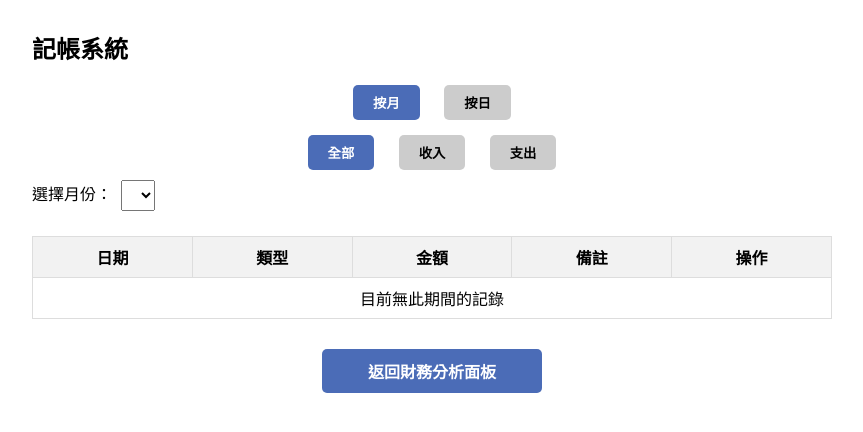
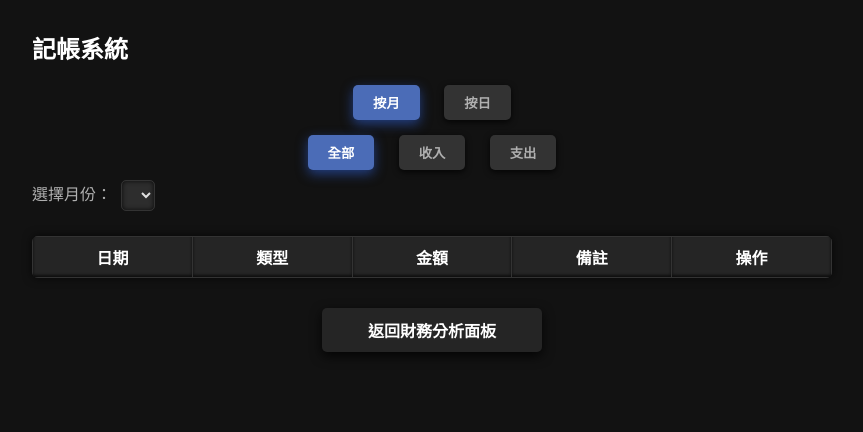
Before and after one commit to lizihong090/mn, a plain HTML site: page material.html in a window 1280 px wide. Both pictures are taken after a click on the button "按月". Shown: the whole page, without its empty margins (208-1071 px from the left). Drawn offline with Linux system fonts and the light colour scheme; no server answers.

Commit message:
Update material.html

```diff
--- a/material.html
+++ b/material.html
@@ -2,98 +2,163 @@
 <html lang="zh-TW">
 <head>
   <meta charset="UTF-8" />
-  <title>記帳系統</title>
+  <title>記帳系統 - 深色主題</title>
   <script src="https://www.gstatic.com/firebasejs/10.12.0/firebase-app-compat.js"></script>
   <script src="https://www.gstatic.com/firebasejs/10.12.0/firebase-firestore-compat.js"></script>
   <style>
-    body { font-family: sans-serif; max-width: 800px; margin: 30px auto; }
-    table { width: 100%; border-collapse: collapse; margin-top: 20px; }
-    th, td { border: 1px solid #ddd; padding: 8px; text-align: center; }
-    th { background-color: #f2f2f2; }
-    select, input, button { margin: 5px; padding: 6px; }
+    /* 主背景 */
+    body {
+      font-family: sans-serif;
+      max-width: 800px;
+      margin: 30px auto;
+      background-color: #121212;
+      color: #e0e0e0;
+    }
+
+    /* 表格 */
+    table {
+      width: 100%;
+      border-collapse: collapse;
+      margin-top: 20px;
+      background-color: #1e1e1e;
+      box-shadow: 0 0 10px #000000aa;
+      border-radius: 6px;
+      overflow: hidden;
+    }
+
+    th, td {
+      border: 1px solid #333;
+      padding: 8px;
+      text-align: center;
+      color: #e0e0e0;
+    }
+
+    th {
+      background-color: #252525;
+      color: #ffffff;
+      font-weight: bold;
+      box-shadow: inset 0 -2px 3px #000000aa;
+    }
+
+    /* 按鈕 */
+    button {
+      margin: 5px;
+      padding: 6px 12px;
+      background-color: #252525;
+      color: #e0e0e0;
+      border: 1px solid #333;
+      border-radius: 5px;
+      cursor: pointer;
+      box-shadow: 0 2px 6px #000000cc;
+      transition: background-color 0.3s, box-shadow 0.3s;
+    }
+    button:hover {
+      background-color: #3a3a3a;
+      box-shadow: 0 4px 12px #000000ee;
+    }
+
+    /* 選取框和輸入框 */
+    select, input[type="date"], input[type="number"], input[type="text"] {
+      margin: 5px;
+      padding: 6px;
+      background-color: #2d2d2d;
+      color: #e0e0e0;
+      border: 1px solid #333;
+      border-radius: 5px;
+      box-shadow: inset 0 0 5px #000000cc;
+    }
+
+    select:focus, input:focus {
+      outline: none;
+      border-color: #4b6cb7;
+      box-shadow: 0 0 6px #4b6cb7aa;
+      background-color: #2d2d2d;
+      color: #e0e0e0;
+    }
+
+    /* 導航按鈕 */
     .nav-button {
       display: block;
       width: 200px;
       margin: 30px auto;
       padding: 10px;
-      background-color: #4b6cb7;
-      color: white;
+      background-color: #252525;
+      color: #ffffff;
       text-align: center;
       text-decoration: none;
       border-radius: 5px;
       font-weight: bold;
+      box-shadow: 0 4px 12px #000000cc;
       transition: background-color 0.3s;
     }
     .nav-button:hover {
-      background-color: #3a56a0;
+      background-color: #3a3a3a;
     }
-    /* 新增切換按鈕樣式 */
-    .filter-toggle {
+
+    /* 切換按鈕群組 */
+    .filter-toggle, .type-filter {
       margin: 15px 0 5px;
       text-align: center;
     }
-    .filter-toggle button {
+    .filter-toggle button, .type-filter button {
       margin: 0 10px;
       padding: 8px 20px;
       font-weight: bold;
       border: none;
       border-radius: 5px;
       cursor: pointer;
-      background-color: #ccc;
-      transition: background-color 0.3s;
+      background-color: #333333;
+      color: #b0b0b0;
+      box-shadow: 0 2px 6px #000000cc;
+      transition: background-color 0.3s, color 0.3s;
     }
-    .filter-toggle button.active {
+    .filter-toggle button.active, .type-filter button.active {
       background-color: #4b6cb7;
-      color: white;
+      color: #ffffff;
+      box-shadow: 0 4px 12px #274a9dcc;
     }
-    /* 收入/支出切換按鈕 */
-    .type-filter {
-      margin: 15px 0 5px;
-      text-align: center;
-    }
-    .type-filter button {
-      margin: 0 10px;
-      padding: 8px 20px;
-      font-weight: bold;
-      border: none;
-      border-radius: 5px;
-      cursor: pointer;
-      background-color: #ccc;
-      transition: background-color 0.3s;
-    }
-    .type-filter button.active {
-      background-color: #4b6cb7;
-      color: white;
+    .filter-toggle button:hover:not(.active), .type-filter button:hover:not(.active) {
+      background-color: #444444;
+      color: #e0e0e0;
     }
 
-    /* 編輯彈窗 Modal */
+    /* 編輯彈窗 Modal 背景和卡片 */
     #editModal {
       display: none;
       position: fixed;
       top: 0; left: 0;
       width: 100%; height: 100%;
-      background: rgba(0,0,0,0.5);
+      background: rgba(18,18,18,0.9);
       justify-content: center;
       align-items: center;
       z-index: 1000;
     }
     #editModal > div {
-      background: #fff;
+      background: #252525;
       padding: 20px;
       border-radius: 8px;
       width: 320px;
       box-sizing: border-box;
+      box-shadow: 0 8px 20px #000000cc;
+      color: #e0e0e0;
     }
     #editModal h3 {
       margin-top: 0;
+      color: #ffffff;
     }
     #editForm label {
       display: block;
       margin-bottom: 10px;
+      color: #b0b0b0;
     }
     #editForm input, #editForm select {
       width: 100%;
       padding: 6px;
+      background-color: #2d2d2d;
+      border: 1px solid #333;
+      border-radius: 5px;
+      color: #e0e0e0;
+      box-shadow: inset 0 0 5px #000000cc;
       box-sizing: border-box;
     }
     #editForm div {
@@ -103,11 +168,22 @@
       padding: 6px 12px;
       margin-left: 10px;
       cursor: pointer;
+      background-color: #333;
+      border: 1px solid #444;
+      color: #e0e0e0;
+      box-shadow: 0 2px 6px #000000cc;
+      transition: background-color 0.3s;
+    }
+    #editForm button:hover {
+      background-color: #4b6cb7;
+      border-color: #3a56a0;
+      box-shadow: 0 4px 12px #274a9dcc;
+      color: #fff;
     }
   </style>
 </head>
 <body>
-  <h2>記帳系統</h2>
+  <h2 style="color:#ffffff;">記帳系統</h2>
 
   <div class="filter-toggle">
     <button id="btnMonth" class="active">按月</button>
@@ -120,7 +196,7 @@
     <button id="btnExpense">支出</button>
   </div>
 
-  <label for="datePicker">選擇月份：</label>
+  <label for="datePicker" style="color:#b0b0b0;">選擇月份：</label>
   <select id="datePicker"></select>
 
   <table>
@@ -176,7 +252,7 @@
       apiKey: "AIzaSyDEOsfYrAGpAnYsiYyBpaYCC-EFL9dnL6k",
       authDomain: "project-1743045136631756226.firebaseapp.com",
       projectId: "project-1743045136631756226",
-      storageBucket: "project-1743045136631756226.appspot.com",
+      storageBucket: "project-1743045136631756226.firebasestorage.app",
       messagingSenderId: "660576126542",
       appId: "1:660576126542:web:ff0f574ec65385b7fa251f",
       measurementId: "G-31VC1RK1HK"
@@ -184,6 +260,13 @@
     firebase.initializeApp(firebaseConfig);
     const db = firebase.firestore();
 
+    // 全域變數
+    let allData = [];
+    let currentFilter = 'month'; // month 或 day
+    let currentTypeFilter = 'all'; // all, income, expense
+    let editingId = null;
+
+    // 元素
     const btnMonth = document.getElementById("btnMonth");
     const btnDay = document.getElementById("btnDay");
     const btnAll = document.getElementById("btnAll");
@@ -192,7 +275,6 @@
     const datePicker = document.getElementById("datePicker");
     const recordsTableBody = document.getElementById("recordsTableBody");
 
-    // Modal Elements
     const editModal = document.getElementById("editModal");
     const editForm = document.getElementById("editForm");
     const editDate = document.getElementById("editDate");
@@ -201,80 +283,72 @@
     const editNote = document.getElementById("editNote");
     const editCancelBtn = document.getElementById("editCancelBtn");
 
-    let allData = [];
-    let currentFilter = 'month'; // 'month' 或 'day'
-    let currentTypeFilter = 'all'; // 'all' / 'income' / 'expense'
-    let editingId = null;
-
+    // 載入資料
     async function loadData() {
-      const snapshot = await db.collection("records").get();
-      allData = snapshot.docs.map(doc => ({ id: doc.id, ...doc.data() }));
-    }
-
-    function renderDateOptions() {
-      datePicker.innerHTML = "";
-      if (currentFilter === 'month') {
-        // 取出所有不同月份 (YYYY-MM)
-        const months = [...new Set(allData.map(item => item.date.slice(0, 7)))].sort().reverse();
-        months.forEach(month => {
-          const option = document.createElement("option");
-          option.value = month;
-          option.textContent = month;
-          datePicker.appendChild(option);
-        });
-      } else {
-        // 按日 - 取出所有不同日期 (YYYY-MM-DD)
-        const days = [...new Set(allData.map(item => item.date))].sort().reverse();
-        days.forEach(day => {
-          const option = document.createElement("option");
-          option.value = day;
-          option.textContent = day;
-          datePicker.appendChild(option);
-        });
-      }
-      if (datePicker.options.length > 0) {
-        datePicker.value = datePicker.options[0].value;
+      try {
+        const snapshot = await db.collection("records").get();
+        allData = snapshot.docs.map(doc => ({
+          id: doc.id,
+          ...doc.data()
+        }));
+      } catch (err) {
+        alert("讀取資料失敗：" + err.message);
       }
     }
 
+    // 渲染日期下拉選單
+    function renderDateOptions() {
+      const datesSet = new Set();
+      allData.forEach(item => {
+        if (currentFilter === 'month') {
+          // 取年月
+          const ym = item.date.slice(0, 7);
+          datesSet.add(ym);
+        } else {
+          // 取完整日期
+          datesSet.add(item.date);
+        }
+      });
+      const dates = Array.from(datesSet).sort((a,b) => a.localeCompare(b));
+      datePicker.innerHTML = "";
+      dates.forEach(d => {
+        const opt = document.createElement("option");
+        opt.value = d;
+        opt.textContent = d;
+        datePicker.appendChild(opt);
+      });
+    }
+
+    // 渲染表格
     function renderTable() {
-      const selectedDate = datePicker.value;
-      if (!selectedDate) {
-        recordsTableBody.innerHTML = `<tr><td colspan="5">目前無此期間的記錄</td></tr>`;
-        return;
+      const filterVal = datePicker.value;
+      let filtered = allData;
+
+      // 篩選類型
+      if (currentTypeFilter !== 'all') {
+        filtered = filtered.filter(d => d.type === currentTypeFilter);
       }
 
-      let filteredData = [];
-      if (currentFilter === 'month') {
-        filteredData = allData.filter(item => item.date.startsWith(selectedDate));
-      } else {
-        filteredData = allData.filter(item => item.date === selectedDate);
+      // 篩選日期
+      if (filterVal) {
+        if (currentFilter === 'month') {
+          filtered = filtered.filter(d => d.date.startsWith(filterVal));
+        } else {
+          filtered = filtered.filter(d => d.date === filterVal);
+        }
       }
 
-      if (currentTypeFilter !== 'all') {
-        filteredData = filteredData.filter(item => {
-          if (currentTypeFilter === 'income') return item.type === 'income';
-          if (currentTypeFilter === 'expense') return item.type === 'expense';
-          return true;
-        });
-      }
-
+      // 清空表格
       recordsTableBody.innerHTML = "";
 
-      if (filteredData.length === 0) {
-        recordsTableBody.innerHTML = `<tr><td colspan="5">目前無此期間的記錄</td></tr>`;
-        return;
-      }
-
-      filteredData.sort((a, b) => new Date(b.date) - new Date(a.date));
-
-      filteredData.forEach(item => {
+      // 顯示資料
+      filtered.forEach(item => {
         const tr = document.createElement("tr");
         tr.innerHTML = `
           <td>${item.date}</td>
-          <td>${item.type === "income" ? "收入" : "支出"}</td>
+          <td>${item.type === 'income' ? '收入' : '支出'}</td>
           <td>${item.amount.toFixed(2)}</td>
-          <td>${item.note || ""}</td>
+          <td>${item.note || ''}</td>
           <td>
             <button class="edit-btn" data-id="${item.id}">編輯</button>
             <button class="delete-btn" data-id="${item.id}">刪除</button>
@@ -287,10 +361,10 @@
       document.querySelectorAll(".delete-btn").forEach(btn => {
         btn.addEventListener("click", async e => {
           const id = e.target.dataset.id;
-          if (confirm("確定要刪除這筆記錄嗎？")) {
+          if (confirm("確定刪除此筆資料？")) {
             try {
               await db.collection("records").doc(id).delete();
-              alert("✅ 已刪除");
+              alert("刪除成功");
               await loadData();
               renderDateOptions();
               renderTable();
```
